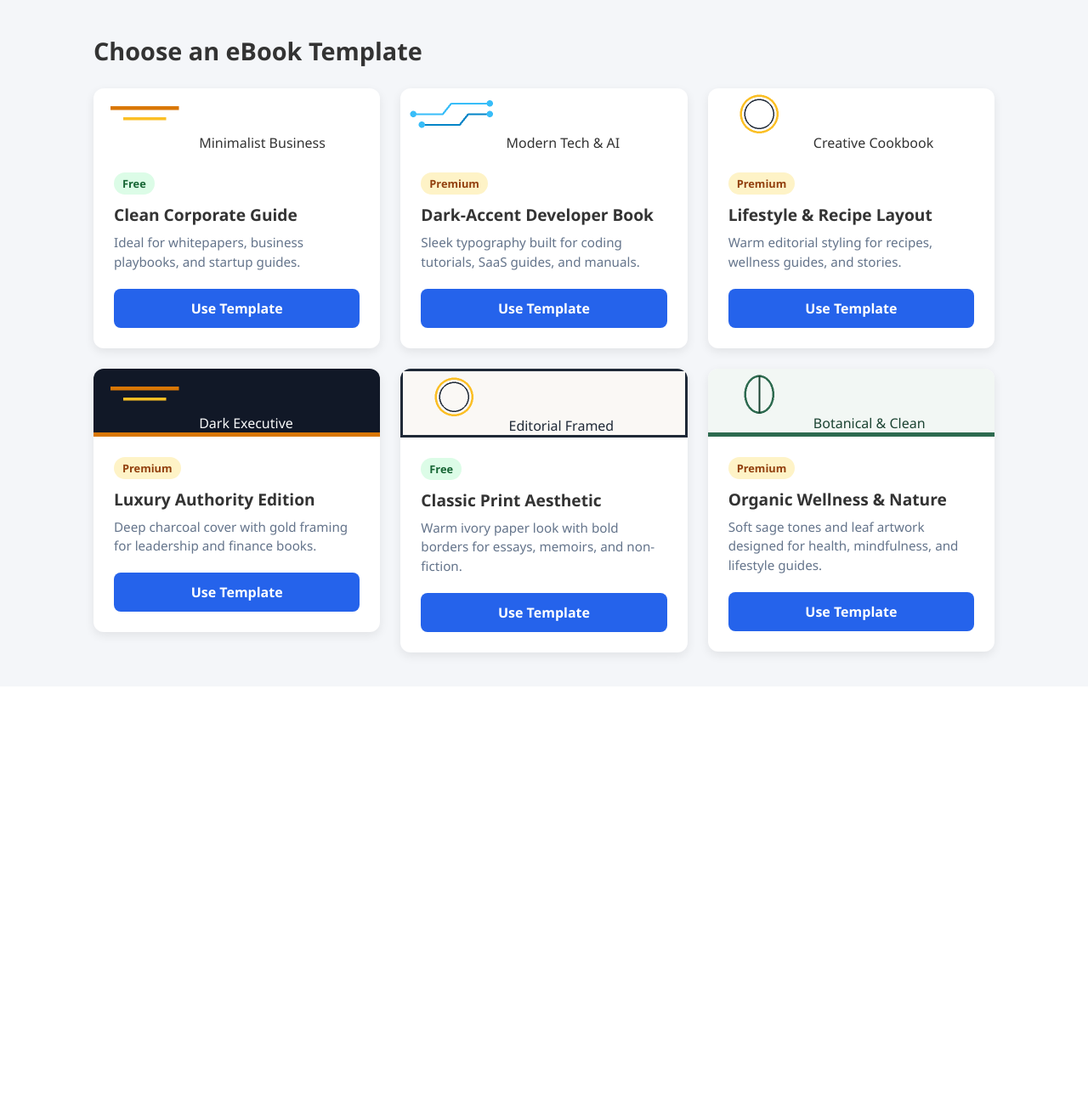
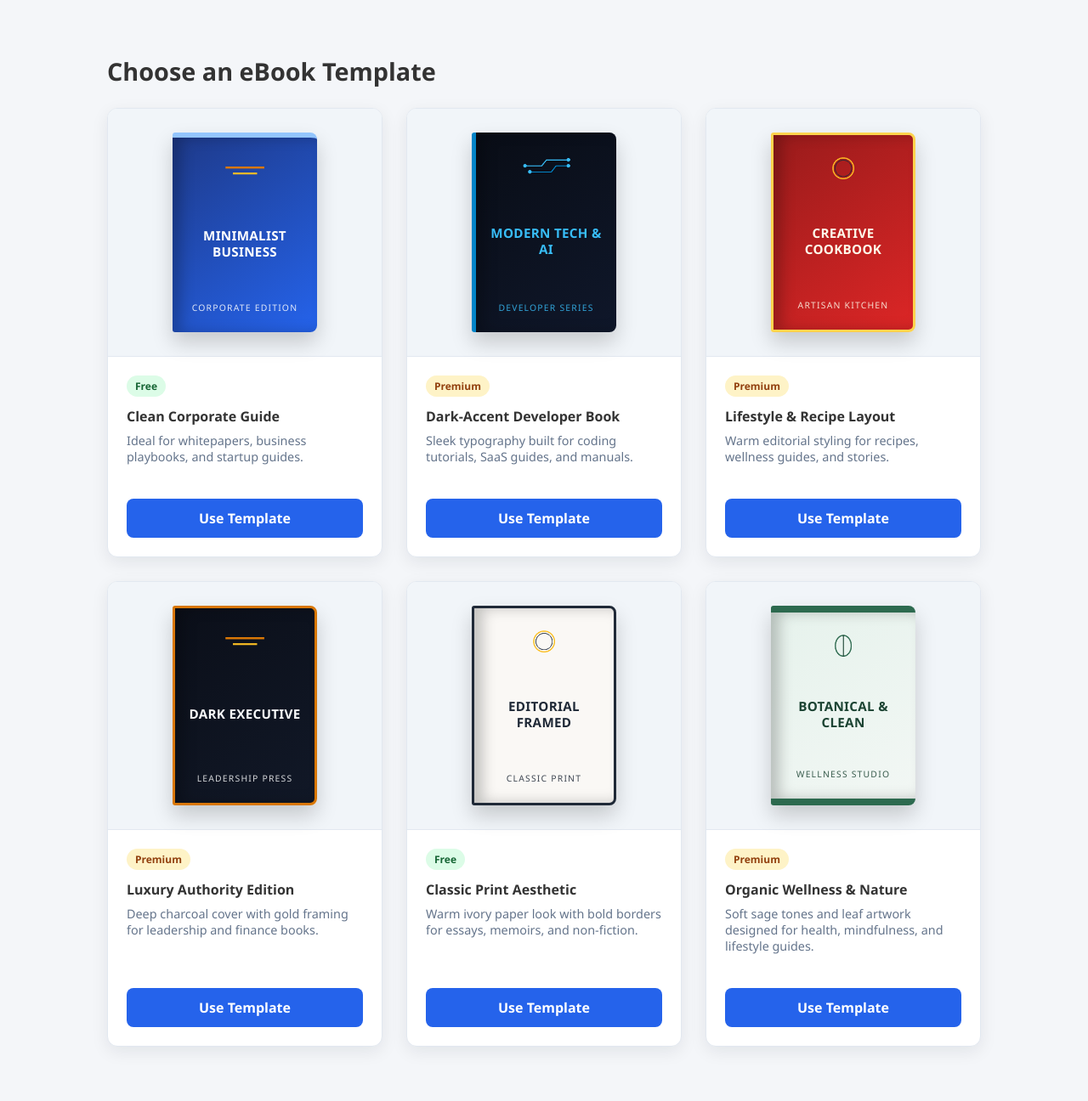
Before and after one commit to madube2022/ebook-studio, a Django app: page /gallery/ in a window 1280 px wide. Shown: the part 58-1354 px from the top of the page at 85% size. Before the commit the page ends 837 px from the top, so only its background shows below. Run offline with Django 5.2, Linux system fonts and the light colour scheme.

Commit message:
updated gallery

```diff
--- a/ebooks/templates/ebooks/gallery.html
+++ b/ebooks/templates/ebooks/gallery.html
@@ -4,100 +4,243 @@
 {% block title %}Template Gallery - eBook Studio{% endblock %}
 
 {% block content %}
-<h2 class="fw-bold mb-4">Choose an eBook Template</h2>
-<div class="row g-4">
-    <!-- Template Card 1: Minimalist Business -->
-    <div class="col-md-4">
-        <div class="card h-100 shadow-sm">
-            <div class="bg-primary text-white p-4 text-center fw-bold fs-4">
-                <img src="{% static 'ebooks/artwork/minimal_lines.png' %}" alt="Minimalist Lines" style="height: 60px; margin-bottom: 10px;" class="d-block mx-auto">
-                Minimalist Business
+<style>
+    .gallery-container {
+        max-width: 1120px;
+        margin: 0 auto;
+        padding: 24px 16px;
+    }
+    .gallery-grid {
+        display: grid;
+        grid-template-columns: repeat(auto-fit, minmax(310px, 1fr));
+        gap: 28px;
+    }
+    .template-card {
+        background: #ffffff;
+        border-radius: 12px;
+        overflow: hidden;
+        box-shadow: 0 6px 20px rgba(15, 23, 42, 0.08);
+        display: flex;
+        flex-direction: column;
+        border: 1px solid #e2e8f0;
+    }
+    /* Realistic 3D Book Cover Mockup Container */
+    .mockup-stage {
+        background: #f1f5f9;
+        padding: 28px 20px;
+        display: flex;
+        justify-content: center;
+        align-items: center;
+        border-bottom: 1px solid #e2e8f0;
+    }
+    .book-mockup {
+        width: 170px;
+        height: 235px;
+        border-radius: 3px 8px 8px 3px;
+        padding: 22px 16px;
+        box-sizing: border-box;
+        display: flex;
+        flex-direction: column;
+        justify-content: space-between;
+        text-align: center;
+        position: relative;
+        /* Realistic book spine crease & drop shadow */
+        box-shadow: inset 10px 0 16px rgba(0, 0, 0, 0.22), 0 12px 24px rgba(0, 0, 0, 0.18);
+    }
+    .book-mockup img {
+        width: 68px;
+        height: auto;
+        margin: 0 auto;
+        display: block;
+    }
+    .book-mockup-title {
+        font-size: 0.95rem;
+        font-weight: 800;
+        line-height: 1.25;
+        letter-spacing: 0.3px;
+    }
+    .book-mockup-author {
+        font-size: 0.65rem;
+        text-transform: uppercase;
+        letter-spacing: 1.2px;
+        opacity: 0.85;
+    }
+
+    /* Individual Cover Themes */
+    .cover-business {
+        background: linear-gradient(145deg, #1e3a8a, #2563eb) !important;
+        color: #ffffff !important;
+        border-top: 6px solid #93c5fd;
+    }
+    .cover-tech {
+        background: linear-gradient(145deg, #090d16, #0f172a) !important;
+        color: #38bdf8 !important;
+        border-left: 5px solid #0284c7;
+    }
+    .cover-cookbook {
+        background: linear-gradient(145deg, #991b1b, #dc2626) !important;
+        color: #fffbeb !important;
+        border: 3px solid #fcd34d;
+    }
+    .cover-executive {
+        background: linear-gradient(145deg, #0b0f19, #111827) !important;
+        color: #f9fafb !important;
+        border: 3px solid #d97706;
+    }
+    .cover-editorial {
+        background: #faf8f5 !important;
+        color: #1f2937 !important;
+        border: 3px solid #1f2937;
+    }
+    .cover-botanical {
+        background: linear-gradient(145deg, #e6f2ec, #f2f7f4) !important;
+        color: #1b4332 !important;
+        border-top: 8px solid #2d6a4f;
+        border-bottom: 8px solid #2d6a4f;
+    }
+
+    .card-details {
+        padding: 22px;
+        flex: 1;
+        display: flex;
+        flex-direction: column;
+        justify-content: space-between;
+    }
+    .badge-free {
+        background: #dcfce7;
+        color: #166534;
+        padding: 4px 10px;
+        border-radius: 999px;
+        font-size: 0.75rem;
+        font-weight: 700;
+        display: inline-block;
+    }
+    .badge-premium {
+        background: #fef3c7;
+        color: #92400e;
+        padding: 4px 10px;
+        border-radius: 999px;
+        font-size: 0.75rem;
+        font-weight: 700;
+        display: inline-block;
+    }
+</style>
+
+<div class="gallery-container">
+    <h2 style="font-weight: 800; margin-bottom: 24px;">Choose an eBook Template</h2>
+
+    <div class="gallery-grid">
+        <!-- 1. Minimalist Business -->
+        <div class="template-card">
+            <div class="mockup-stage">
+                <div class="book-mockup cover-business">
+                    <img src="{% static 'ebooks/artwork/minimal_lines.png' %}" alt="Minimalist Lines">
+                    <div class="book-mockup-title">MINIMALIST BUSINESS</div>
+                    <div class="book-mockup-author">Corporate Edition</div>
+                </div>
             </div>
-            <div class="card-body">
-                <span class="badge bg-success mb-2">Free</span>
-                <h5 class="card-title">Clean Corporate Guide</h5>
-                <p class="card-text text-muted">Ideal for whitepapers, business playbooks, and startup guides.</p>
-                <a href="{% url 'create_book' %}" class="btn btn-outline-primary w-100">Use Template</a>
+            <div class="card-details">
+                <div>
+                    <span class="badge-free">Free</span>
+                    <h4 style="margin: 12px 0 8px 0;">Clean Corporate Guide</h4>
+                    <p style="color: #64748b; font-size: 0.9rem; margin-bottom: 20px;">Ideal for whitepapers, business playbooks, and startup guides.</p>
+                </div>
+                <a href="{% url 'create_book' %}" class="btn" style="text-align: center; display: block;">Use Template</a>
             </div>
         </div>
-    </div>
 
-    <!-- Template Card 2: Modern Tech & AI -->
-    <div class="col-md-4">
-        <div class="card h-100 shadow-sm">
-            <div class="bg-dark text-white p-4 text-center fw-bold fs-4">
-                <img src="{% static 'ebooks/artwork/tech_circuit.png' %}" alt="Tech Geometry" style="height: 60px; margin-bottom: 10px;" class="d-block mx-auto">
-                Modern Tech &amp; AI
+        <!-- 2. Modern Tech & AI -->
+        <div class="template-card">
+            <div class="mockup-stage">
+                <div class="book-mockup cover-tech">
+                    <img src="{% static 'ebooks/artwork/tech_circuit.png' %}" alt="Tech Geometry">
+                    <div class="book-mockup-title">MODERN TECH &amp; AI</div>
+                    <div class="book-mockup-author">Developer Series</div>
+                </div>
             </div>
-            <div class="card-body">
-                <span class="badge bg-warning text-dark mb-2">Premium</span>
-                <h5 class="card-title">Dark-Accent Developer Book</h5>
-                <p class="card-text text-muted">Sleek typography built for coding tutorials, SaaS guides, and manuals.</p>
-                <a href="{% url 'create_book' %}" class="btn btn-outline-dark w-100">Use Template</a>
+            <div class="card-details">
+                <div>
+                    <span class="badge-premium">Premium</span>
+                    <h4 style="margin: 12px 0 8px 0;">Dark-Accent Developer Book</h4>
+                    <p style="color: #64748b; font-size: 0.9rem; margin-bottom: 20px;">Sleek typography built for coding tutorials, SaaS guides, and manuals.</p>
+                </div>
+                <a href="{% url 'create_book' %}" class="btn" style="text-align: center; display: block;">Use Template</a>
             </div>
         </div>
-    </div>
 
-    <!-- Template Card 3: Creative Cookbook -->
-    <div class="col-md-4">
-        <div class="card h-100 shadow-sm">
-            <div class="bg-danger text-white p-4 text-center fw-bold fs-4">
-                <img src="{% static 'ebooks/artwork/culinary_badge.png' %}" alt="Culinary Crest" style="height: 60px; margin-bottom: 10px;" class="d-block mx-auto">
-                Creative Cookbook
+        <!-- 3. Creative Cookbook -->
+        <div class="template-card">
+            <div class="mockup-stage">
+                <div class="book-mockup cover-cookbook">
+                    <img src="{% static 'ebooks/artwork/culinary_badge.png' %}" alt="Culinary Crest">
+                    <div class="book-mockup-title">CREATIVE COOKBOOK</div>
+                    <div class="book-mockup-author">Artisan Kitchen</div>
+                </div>
             </div>
-            <div class="card-body">
-                <span class="badge bg-warning text-dark mb-2">Premium</span>
-                <h5 class="card-title">Lifestyle &amp; Recipe Layout</h5>
-                <p class="card-text text-muted">Warm editorial styling for recipes, wellness guides, and stories.</p>
-                <a href="{% url 'create_book' %}" class="btn btn-outline-danger w-100">Use Template</a>
+            <div class="card-details">
+                <div>
+                    <span class="badge-premium">Premium</span>
+                    <h4 style="margin: 12px 0 8px 0;">Lifestyle &amp; Recipe Layout</h4>
+                    <p style="color: #64748b; font-size: 0.9rem; margin-bottom: 20px;">Warm editorial styling for recipes, wellness guides, and stories.</p>
+                </div>
+                <a href="{% url 'create_book' %}" class="btn" style="text-align: center; display: block;">Use Template</a>
             </div>
         </div>
-    </div>
 
-    <!-- Template Card 4: Dark Executive -->
-    <div class="col-md-4">
-        <div class="card h-100 shadow-sm">
-            <div class="p-4 text-center fw-bold fs-4" style="background-color: #111827; color: #F9FAFB; border-bottom: 5px solid #D97706;">
-                <img src="{% static 'ebooks/artwork/minimal_lines.png' %}" alt="Gold Lines" style="height: 60px; margin-bottom: 10px;" class="d-block mx-auto">
-                Dark Executive
+        <!-- 4. Dark Executive -->
+        <div class="template-card">
+            <div class="mockup-stage">
+                <div class="book-mockup cover-executive">
+                    <img src="{% static 'ebooks/artwork/minimal_lines.png' %}" alt="Gold Lines">
+                    <div class="book-mockup-title">DARK EXECUTIVE</div>
+                    <div class="book-mockup-author">Leadership Press</div>
+                </div>
             </div>
-            <div class="card-body">
-                <span class="badge bg-warning text-dark mb-2">Premium</span>
-                <h5 class="card-title">Luxury Authority Edition</h5>
-                <p class="card-text text-muted">Deep charcoal cover with gold framing for leadership and finance books.</p>
-                <a href="{% url 'create_book' %}" class="btn btn-outline-dark w-100">Use Template</a>
+            <div class="card-details">
+                <div>
+                    <span class="badge-premium">Premium</span>
+                    <h4 style="margin: 12px 0 8px 0;">Luxury Authority Edition</h4>
+                    <p style="color: #64748b; font-size: 0.9rem; margin-bottom: 20px;">Deep charcoal cover with gold framing for leadership and finance books.</p>
+                </div>
+                <a href="{% url 'create_book' %}" class="btn" style="text-align: center; display: block;">Use Template</a>
             </div>
         </div>
-    </div>
 
-    <!-- Template Card 5: Editorial Framed Artwork -->
-    <div class="col-md-4">
-        <div class="card h-100 shadow-sm">
-            <div class="p-4 text-center fw-bold fs-4" style="background-color: #FAF8F5; color: #1F2937; border: 3px solid #1F2937;">
-                <img src="{% static 'ebooks/artwork/culinary_badge.png' %}" alt="Editorial Frame" style="height: 60px; margin-bottom: 10px;" class="d-block mx-auto">
-                Editorial Framed
+        <!-- 5. Editorial Framed -->
+        <div class="template-card">
+            <div class="mockup-stage">
+                <div class="book-mockup cover-editorial">
+                    <img src="{% static 'ebooks/artwork/culinary_badge.png' %}" alt="Editorial Frame">
+                    <div class="book-mockup-title">EDITORIAL FRAMED</div>
+                    <div class="book-mockup-author">Classic Print</div>
+                </div>
             </div>
-            <div class="card-body">
-                <span class="badge bg-success mb-2">Free</span>
-                <h5 class="card-title">Classic Print Aesthetic</h5>
-                <p class="card-text text-muted">Warm ivory paper look with bold borders for essays, memoirs, and non-fiction.</p>
-                <a href="{% url 'create_book' %}" class="btn btn-outline-secondary w-100">Use Template</a>
+            <div class="card-details">
+                <div>
+                    <span class="badge-free">Free</span>
+                    <h4 style="margin: 12px 0 8px 0;">Classic Print Aesthetic</h4>
+                    <p style="color: #64748b; font-size: 0.9rem; margin-bottom: 20px;">Warm ivory paper look with bold borders for essays, memoirs, and non-fiction.</p>
+                </div>
+                <a href="{% url 'create_book' %}" class="btn" style="text-align: center; display: block;">Use Template</a>
             </div>
         </div>
-    </div>
 
-    <!-- Template Card 6: Botanical & Clean -->
-    <div class="col-md-4">
-        <div class="card h-100 shadow-sm">
-            <div class="p-4 text-center fw-bold fs-4" style="background-color: #F2F7F4; color: #1B4332; border-bottom: 5px solid #2D6A4F;">
-                <img src="{% static 'ebooks/artwork/botanical_leaf.png' %}" alt="Botanical Leaf" style="height: 60px; margin-bottom: 10px;" class="d-block mx-auto">
-                Botanical &amp; Clean
+        <!-- 6. Botanical & Clean -->
+        <div class="template-card">
+            <div class="mockup-stage">
+                <div class="book-mockup cover-botanical">
+                    <img src="{% static 'ebooks/artwork/botanical_leaf.png' %}" alt="Botanical Leaf">
+                    <div class="book-mockup-title">BOTANICAL &amp; CLEAN</div>
+                    <div class="book-mockup-author">Wellness Studio</div>
+                </div>
             </div>
-            <div class="card-body">
-                <span class="badge bg-warning text-dark mb-2">Premium</span>
-                <h5 class="card-title">Organic Wellness &amp; Nature</h5>
-                <p class="card-text text-muted">Soft sage tones and leaf artwork designed for health, mindfulness, and lifestyle guides.</p>
-                <a href="{% url 'create_book' %}" class="btn btn-outline-success w-100">Use Template</a>
+            <div class="card-details">
+                <div>
+                    <span class="badge-premium">Premium</span>
+                    <h4 style="margin: 12px 0 8px 0;">Organic Wellness &amp; Nature</h4>
+                    <p style="color: #64748b; font-size: 0.9rem; margin-bottom: 20px;">Soft sage tones and leaf artwork designed for health, mindfulness, and lifestyle guides.</p>
+                </div>
+                <a href="{% url 'create_book' %}" class="btn" style="text-align: center; display: block;">Use Template</a>
             </div>
         </div>
     </div>
```
